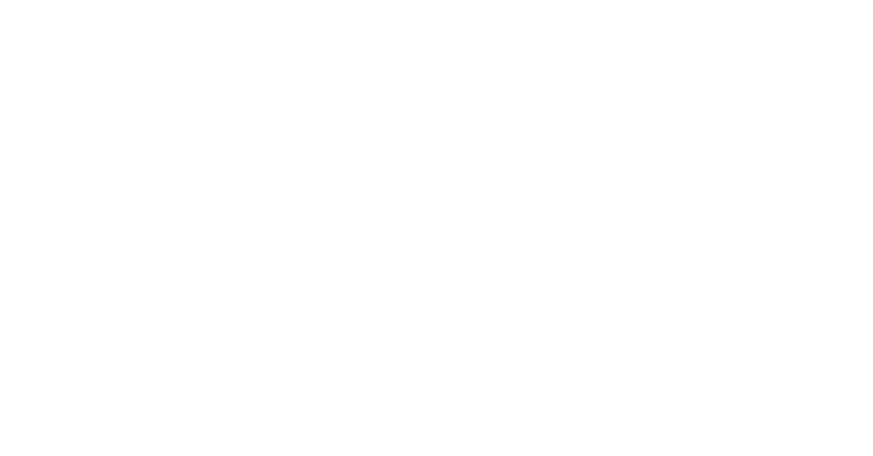
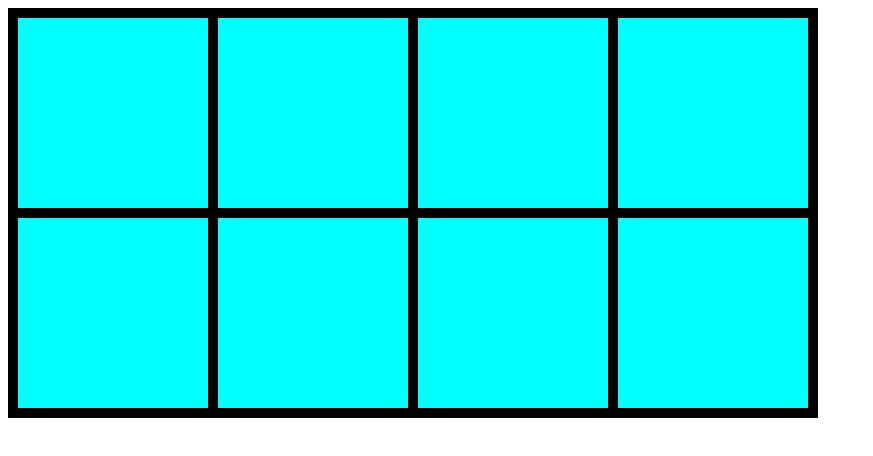
Before and after one commit to whohensee/etch-a-sketch, a plain HTML site: page index.html in a window 1280 px wide. Shown: the whole page, without its empty margins (0-873 px from the left). Drawn offline with Linux system fonts and the light colour scheme.

Commit message:
Create a rough mockup of how the page might look

```diff
--- a/index.html
+++ b/index.html
@@ -10,7 +10,17 @@
 </head>
 
 <body>
-    <div id="sketch-board"></div>
+    <div id="sketch-board">
+        <div class="tile"></div>
+        <div class="tile"></div>
+        <div class="tile"></div>
+        <div class="tile"></div>
+        <div class="tile"></div>
+        <div class="tile"></div>
+        <div class="tile"></div>
+        <div class="tile"></div>
+
+    </div>
 </body>
 
 </html>
--- a/style.css
+++ b/style.css
@@ -0,0 +1,17 @@
+#sketch-board {
+  background-color: salmon;
+  width: 800px;
+  /* height: 800px; */
+  display: flex;
+  flex-wrap: wrap;
+  border: 5px solid black;
+}
+
+.tile {
+    background-color: aqua;
+    box-sizing: border-box;
+    width: 200px;
+    height: 200px;
+    padding: 5px;
+    border: 5px solid black;
+}
```
